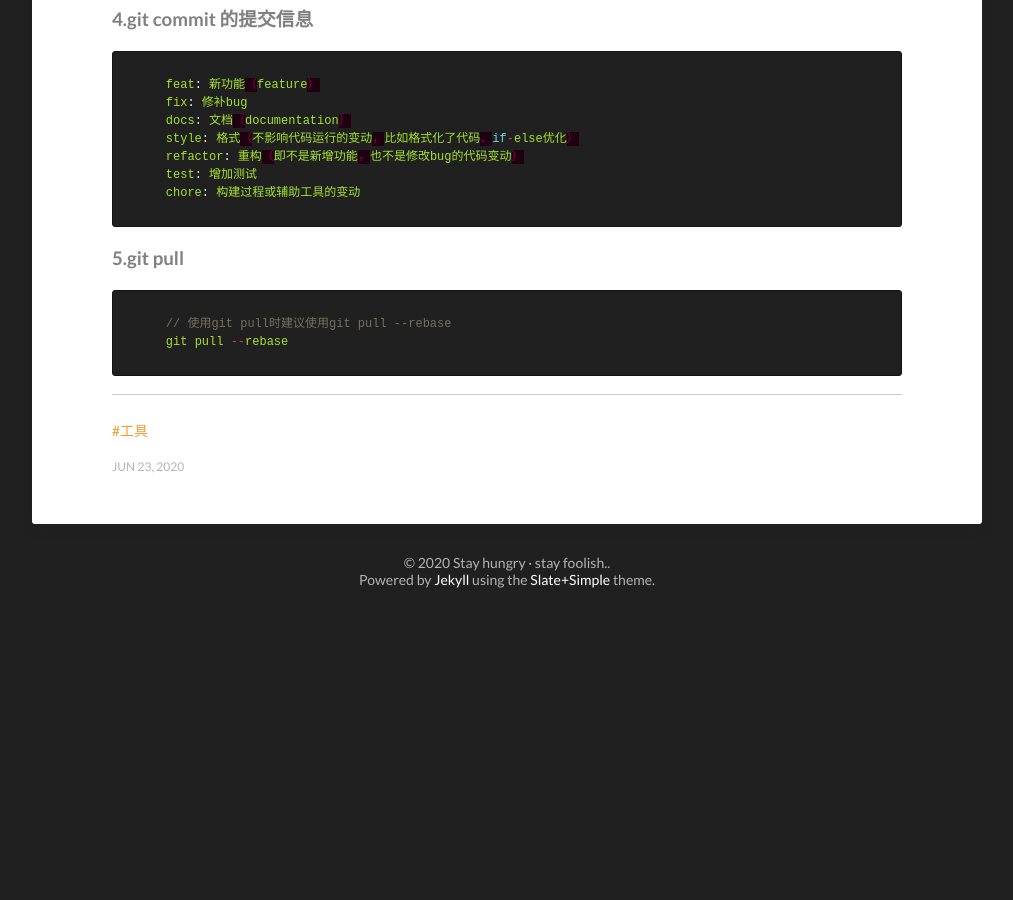
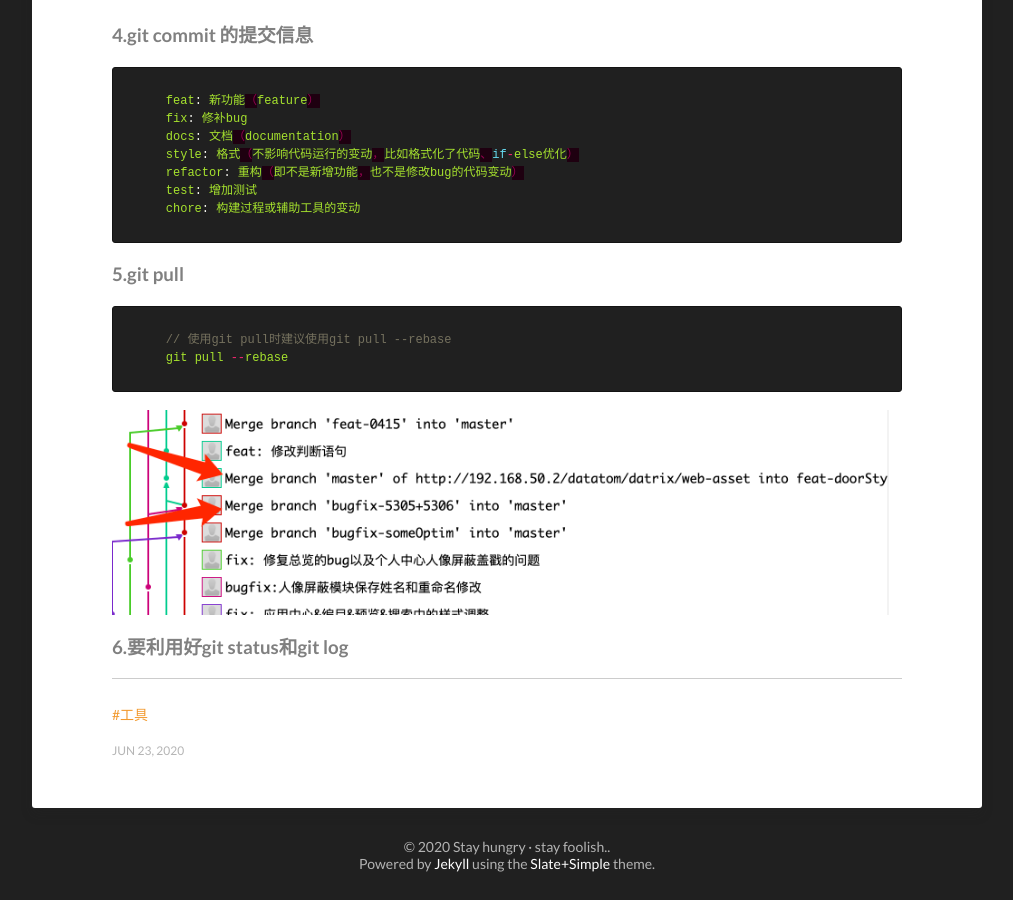
Before and after one commit to zhangjiali0627/zhangjiali0627.github.io, a Jekyll site: the page built from _posts/2020-07-03-git.md, in a window 1280 px wide and 900 px high, scrolled down 9104 px. Shown: the whole window, without its empty margins (133-1146 px from the left). Built offline with Jekyll 4.4.1, drawn with Linux system fonts in a browser that asks for light colours; before the commit the page ends 9720 px from its top, so only the background shows below that.

Commit message:
feat: 增加git使用流程

````diff
--- a/_posts/2020-07-03-git.md
+++ b/_posts/2020-07-03-git.md
@@ -143,6 +143,7 @@ Git是我们现在比较常用的版本管理系统，学会Git是我们每一
     git rebase origin/master
   ```
   <img src="/images/img/git/gitRebase1.png" alt="" >
+
   <img src="/images/img/git/gitRebase2.png" alt="" >
 
   可以使用 **git rebase --abort** 丢弃合并
@@ -277,3 +278,6 @@ Git是我们现在比较常用的版本管理系统，学会Git是我们每一
     // 使用git pull时建议使用git pull --rebase
     git pull --rebase
   ```
+  <img src="/images/img/git/gitMerge.png" alt="" >
+
+### 6.要利用好git status和git log
````
Also changed, not shown: images/img/git/gitMerge.png (added).
